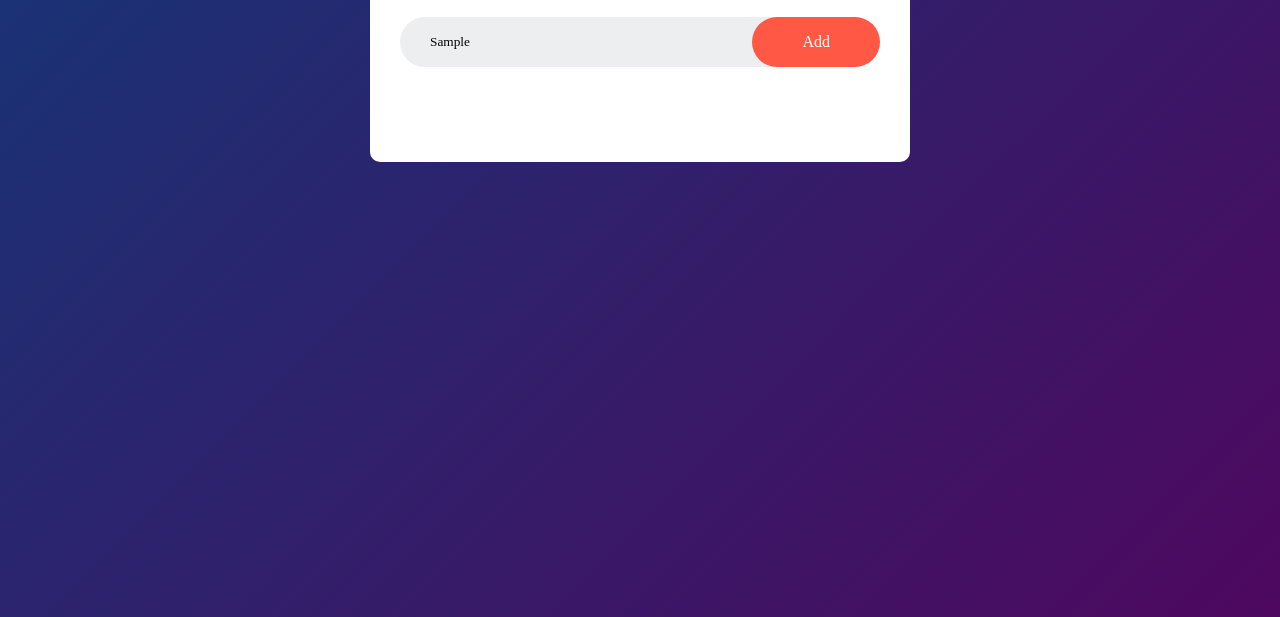
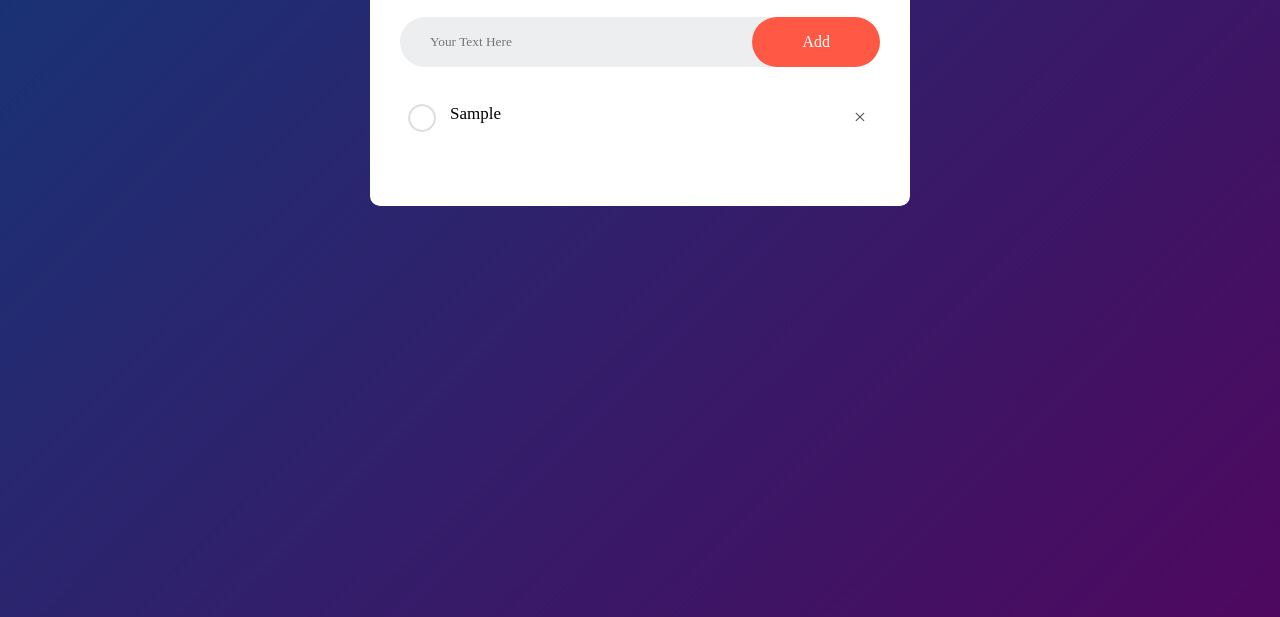
Before and after one commit to satyamlal/PracticeProjects, a plain HTML site: page FrontEnd/to-do-list-App/index.html in a window 1280 px wide. Both pictures are taken after typing "Sample" into the empty fields and a click on the button "Add". Shown: the part 183-800 px from the top of the page. Drawn offline with Linux system fonts and the light colour scheme.

Commit message:
Lists can be added now in the app

```diff
--- a/FrontEnd/to-do-list-App/index.html
+++ b/FrontEnd/to-do-list-App/index.html
@@ -12,9 +12,10 @@
         <h2>To Do List App <img src="images/icon.png" /></h2>
         <div class="row">
           <input type="text" id="input-box" placeholder="Your Text Here" />
-          <button>Add</button>
+          <button onclick="addTask()">Add</button>
         </div>
-        <ul>
+        <p class="error">You must write something!!!</p>
+        <ul id="list-container">
           <!-- <li class="checked">Task 1</li>
           <li class="checked">Task 2</li>
           <li class="checked">Task 3</li>
--- a/FrontEnd/to-do-list-App/script.js
+++ b/FrontEnd/to-do-list-App/script.js
@@ -1,2 +1,24 @@
 const inputBox = document.querySelector("#input-box");
-const listContainer = document.querySelector("#list")
+const listContainer = document.querySelector("#list-container");
+const errorMessage = document.querySelector(".error");
+const errorPara = document.querySelector("p");
+
+function addTask() {
+  if (inputBox.value.trim() === "") {
+    errorMessage.style.display = "flex";
+    errorPara.textContent = "You must write something!!!";
+  } else {
+    // Hide error message if it's visible
+    errorMessage.style.display = "none";
+
+    // Create a new list item for each task
+    const li = document.createElement("li");
+    li.innerHTML = inputBox.value;
+    listContainer.appendChild(li);
+
+    let span = document.createElement("span");
+    span.textContent = "\u00d7";
+    li.appendChild(span);
+  }
+  inputBox.value = "";
+}
--- a/FrontEnd/to-do-list-App/style.css
+++ b/FrontEnd/to-do-list-App/style.css
@@ -62,6 +62,15 @@ button {
   border-radius: 40px;
 }
 
+p.error {
+  display: none; /* Initially hidden */
+  justify-content: center;
+  align-items: center;
+  padding: -10px;
+  margin: 10px 0;
+  text-align: center;
+}
+
 ul li {
   list-style: none;
   font-size: 17px;
@@ -92,3 +101,20 @@ ul li.checked {
 ul li.checked::before {
   background-image: url(images/checked.png);
 }
+
+ul li span {
+  position: absolute;
+  right: 0;
+  top: 5px;
+  width: 40px;
+  height: 40px;
+  font-size: 22px;
+  color: #555;
+  line-height: 40px;
+  text-align: center;
+  border-radius: 50%;
+}
+
+ul li span:hover {
+  background: #c4c5c7;
+}
```
